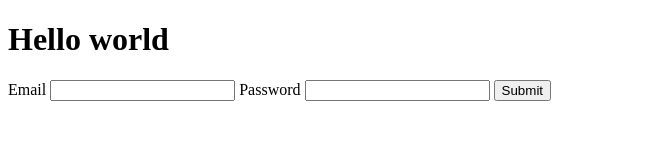
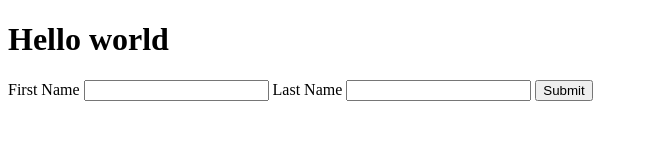
Before and after one commit to kaosi74/expressServer, a website: page public/index.html in a window 1280 px wide. Shown: the whole page, without its empty margins (0-648 px from the left). Drawn offline with Linux system fonts and the light colour scheme.

```diff
--- a/public/index.html
+++ b/public/index.html
@@ -8,10 +8,10 @@
   <body>
     <h1>Hello world</h1>
     <form action="/login" method="post">
-      <label for="email">Email</label>
-      <input type="text" name="email" required />
-      <label for="Password">Password</label>
-      <input type="password" name="Password" required />
+      <label for="fName"> First Name</label>
+      <input type="text" name="fName" required />
+      <label for="lName">Last Name</label>
+      <input type="text" name="lName" required />
       <input type="submit" value="Submit" />
     </form>
   </body>
```
Also changed, not shown: index.js (+13 -6 lines).
